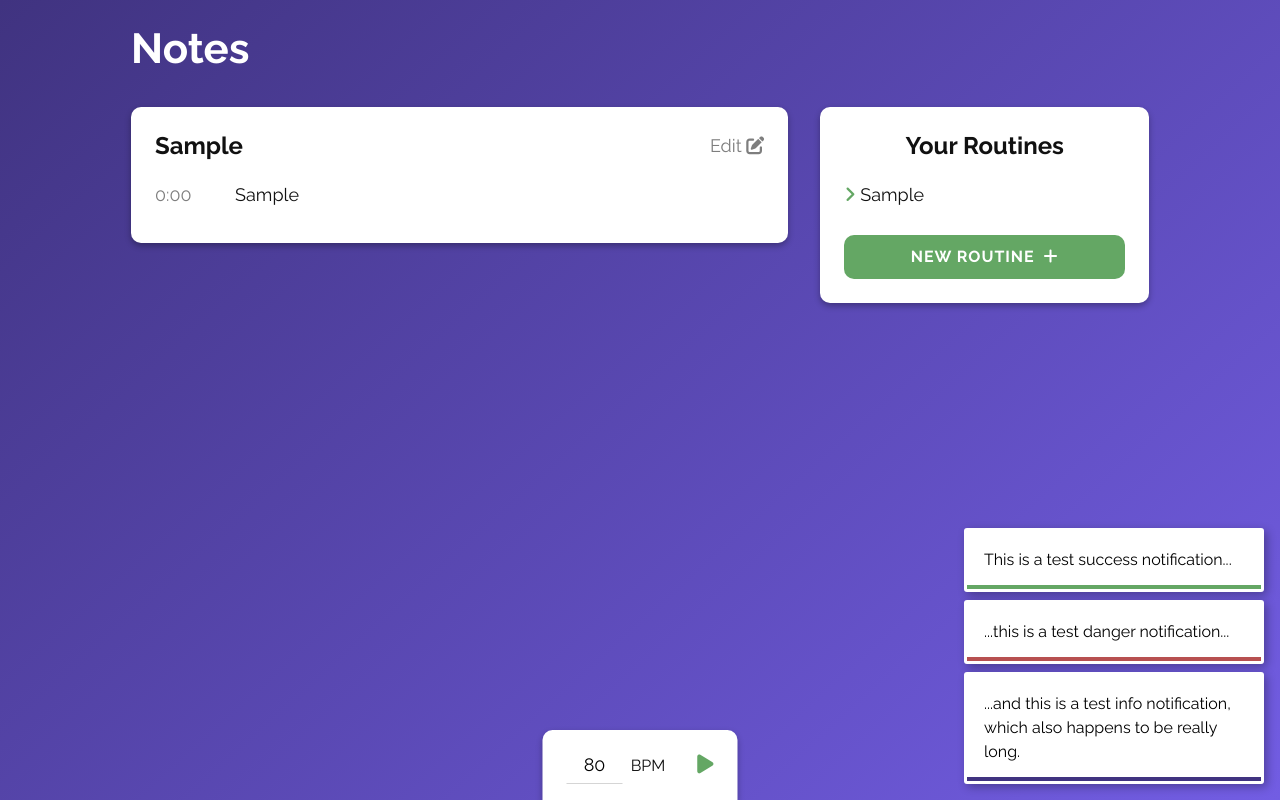
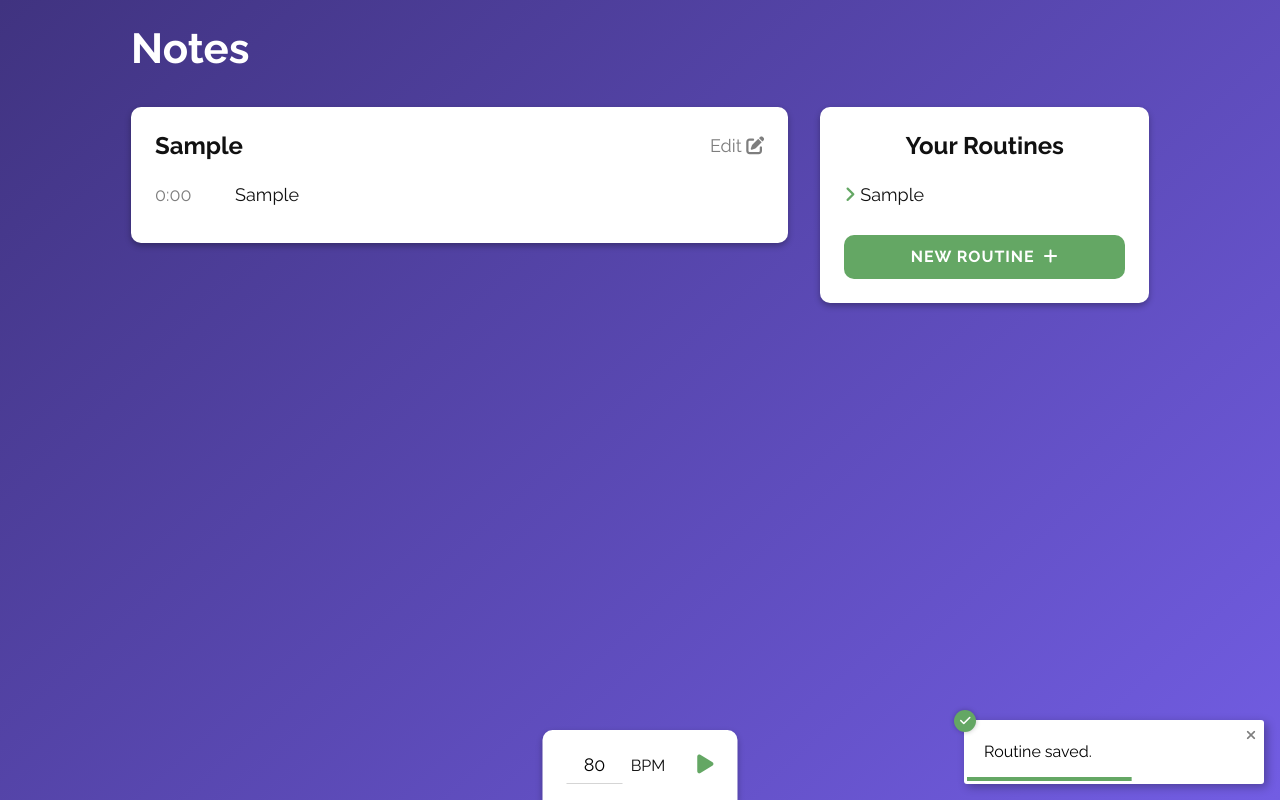
Before and after one commit to connorbiddle/notes, a React (Create React App) app: page /new in a window 1280 px wide. Both pictures are taken after typing "Sample", "Sample" into the empty fields and a click on the button "SAVE". Built offline with nearby package versions, Linux system fonts and the light colour scheme.

Commit message:
Added visual tag to Notification component and implemented it in RoutineForm.

```diff
--- a/src/base/theme.js
+++ b/src/base/theme.js
@@ -64,6 +64,14 @@ const theme = {
         opacity: 1;
       }
     `,
+    notification: keyframes`
+      0% {
+        transform: translateX(calc(100% + 1.5rem));
+      }
+      100% {
+        transform: translateX(0);
+      }
+    `,
   },
 };
 
--- a/src/components/utilities/Notification.jsx
+++ b/src/components/utilities/Notification.jsx
@@ -1,18 +1,47 @@
-import { useEffect } from "react";
+import { useContext, useEffect, useState } from "react";
 import styled, { keyframes } from "styled-components";
+import IconButton from "./IconButton";
+import { NotificationsContext } from "../../context/NotificationsContext";
 
 const Notification = props => {
+  const [isClosing, setIsClosing] = useState(false);
+  const [timerID, setTimerID] = useState(null);
+
+  const { deleteNotification } = useContext(NotificationsContext);
+
+  const startRemoveNotification = () => {
+    if (isClosing) return;
+
+    setIsClosing(true);
+    clearTimeout(timerID);
+    setTimeout(() => deleteNotification(props.id), 500);
+  };
+
   useEffect(() => {
-    setTimeout(removeNotification, props.duration || 5000);
+    const timer = setTimeout(startRemoveNotification, props.duration || 5000);
+    setTimerID(timer);
+    // eslint-disable-next-line
   }, []);
 
-  const removeNotification = () => {
-    console.log(`Removing notification: ${props.id}`);
-    // Remove the notification from the context here.
+  const icons = {
+    primary: "fas fa-info",
+    success: "fas fa-check",
+    danger: "fas fa-exclamation",
   };
 
   return (
-    <StyledNotification {...props} duration={props.duration || 5000}>
+    <StyledNotification
+      {...props}
+      duration={props.duration || 5000}
+      className={isClosing && "closing"}
+    >
+      <i className={`tag ${icons[props.type]}`} />
+      <CloseButton
+        onClick={startRemoveNotification}
+        icon="fa fa-times"
+        color="darkGrey"
+        large
+      />
       <p>{props.message}</p>
       <div />
     </StyledNotification>
@@ -29,12 +58,34 @@ const GrowBar = keyframes`
 `;
 
 const StyledNotification = styled.div`
+  animation: ${({ theme }) => theme.animations.notification} 500ms ease;
   position: relative;
   padding: 1.25rem;
   background: #fff;
-  margin-top: 0.5rem;
+  margin-top: 1.25rem;
   box-shadow: 3px 3px 10px rgba(0, 0, 0, 0.3);
   border-radius: 3px;
+  transition: transform ease 500ms;
+
+  &.closing {
+    transform: translateX(calc(100% + 1.5rem));
+  }
+
+  .tag {
+    position: absolute;
+    display: flex;
+    align-items: center;
+    justify-content: center;
+    color: ${({ theme }) => theme.colors.light};
+    background: ${({ theme, type }) => theme.colors[type]};
+    width: 1.4rem;
+    height: 1.4rem;
+    border-radius: 50%;
+    font-size: 0.75rem;
+    top: -0.625rem;
+    left: -0.625rem;
+    box-shadow: 0 0 5px rgba(0, 0, 0, 0.25);
+  }
 
   p {
     margin: 0;
@@ -56,4 +107,10 @@ const StyledNotification = styled.div`
   }
 `;
 
+const CloseButton = styled(IconButton)`
+  position: absolute;
+  top: 0.5rem;
+  right: 0.5rem;
+`;
+
 export default Notification;
--- a/src/components/views/RoutineForm.jsx
+++ b/src/components/views/RoutineForm.jsx
@@ -8,11 +8,14 @@ import TimeInput from "../utilities/TimeInput";
 import Button from "../utilities/Button";
 import IconButton from "../utilities/IconButton";
 import { RoutinesContext } from "../../context/RoutinesContext";
+import { NotificationsContext } from "../../context/NotificationsContext";
 import { v4 as uuid } from "uuid";
 
 const RoutineForm = ({ editing }) => {
   const [routines, setRoutines] = useContext(RoutinesContext);
   const [redirect, setRedirect] = useState(null);
+
+  const { addNotification } = useContext(NotificationsContext);
 
   let routine;
   const targetRoutine = routines.find(routine => routine.id === editing);
@@ -31,6 +34,7 @@ const RoutineForm = ({ editing }) => {
 
   const deleteRoutine = () => {
     setRoutines(prev => prev.filter(routine => routine.id !== editing));
+    addNotification({ type: "success", message: "Routine deleted." });
     sendHome();
   };
 
@@ -71,12 +75,30 @@ const RoutineForm = ({ editing }) => {
       throw new Error('Property "name" or "duration" required.');
   };
 
+  const validateRoutine = routine => {
+    let error;
+
+    if (
+      currentRoutine.tasks.some(task => task.name.length < 1) ||
+      currentRoutine.title.length < 1
+    ) {
+      error = "Routine not saved! Some fields were left blank.";
+    }
+
+    return error;
+  };
+
   const onFormSubmit = e => {
     e.preventDefault();
 
     const nowEditing = routines.findIndex(routine => routine.id === editing);
+    const newRoutines = [...routines];
 
-    const newRoutines = routines;
+    const error = validateRoutine(currentRoutine);
+    if (error) {
+      addNotification({ message: error, type: "danger" });
+      return;
+    }
 
     // Modify existing routine, else create new one
     if (nowEditing !== -1) {
@@ -86,6 +108,7 @@ const RoutineForm = ({ editing }) => {
     }
 
     setRoutines(newRoutines);
+    addNotification({ message: "Routine saved.", type: "success" });
     sendHome();
   };
 
--- a/src/context/NotificationsContext.js
+++ b/src/context/NotificationsContext.js
@@ -1,40 +1,55 @@
-import React, { createContext } from "react";
+import React, { createContext, useReducer } from "react";
 import styled from "styled-components";
 import { v4 as uuid } from "uuid";
 import Notification from "../components/utilities/Notification";
 
-const NotificationsContext = createContext();
+export const NotificationsContext = createContext();
+
+const MAX_NOTIFICATIONS = 5;
 
 const NotificationsProvider = ({ children }) => {
-  // Implement reducer here.
+  const [state, dispatch] = useReducer((state, action) => {
+    switch (action.type) {
+      case "ADD_NOTIFICATION":
+        const newState = [...state];
+        if (newState.length >= MAX_NOTIFICATIONS) newState.shift();
+        newState.push({ ...action.payload });
+        return newState;
+      case "DELETE_NOTIFICATION":
+        return state.filter(notification => notification.id !== action.id);
+      default:
+        return state;
+    }
+  }, []);
 
-  const notifications = [
-    {
-      id: uuid(),
-      message: "This is a test success notification...",
-      type: "success",
-      duration: 3000,
-    },
-    {
-      id: uuid(),
-      message: "...this is a test danger notification...",
-      type: "danger",
-      duration: 5000,
-    },
-    {
-      id: uuid(),
-      message:
-        "...and this is a test info notification, which also happens to be really long.",
+  const addNotification = notification => {
+    const newNotification = {
       type: "primary",
       duration: 5000,
-    },
-  ];
+      id: uuid(),
+      ...notification,
+    };
+
+    dispatch({
+      type: "ADD_NOTIFICATION",
+      payload: newNotification,
+    });
+  };
+
+  const deleteNotification = id => {
+    dispatch({
+      type: "DELETE_NOTIFICATION",
+      id: id,
+    });
+  };
 
   return (
-    <NotificationsContext.Provider>
+    <NotificationsContext.Provider
+      value={{ addNotification, deleteNotification }}
+    >
       {children}
       <NotificationWrapper>
-        {notifications.map(notification => (
+        {state.map(notification => (
           <Notification key={notification.id} {...notification} />
         ))}
       </NotificationWrapper>
```
